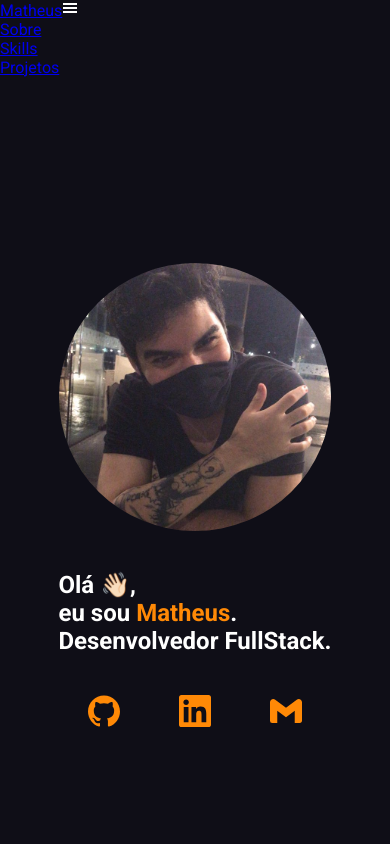
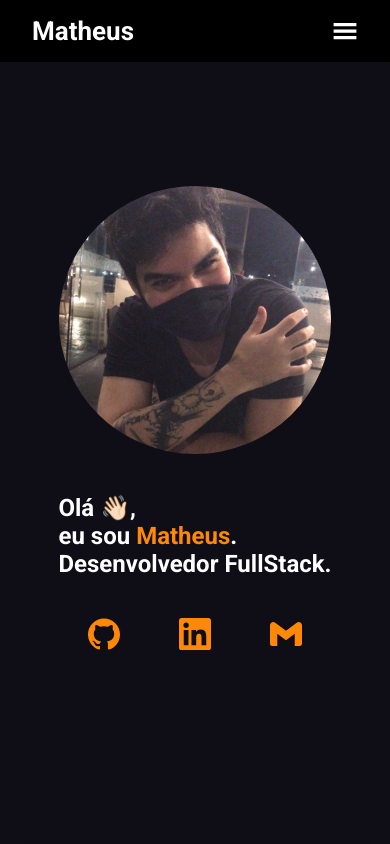
Before and after one commit to matheusg18/matheusg18.github.io, a React (Create React App) app: page / in a window 390 px wide. Shown: the top 844 px of the page. Built offline with nearby package versions, Linux system fonts and the light colour scheme.

Commit message:
[Header] adiciona estilos mobile

```diff
--- /dev/null
+++ b/src/components/Header/Header.styles.jsx
@@ -0,0 +1,53 @@
+import styled from 'styled-components';
+
+export const HeaderWrapper = styled.header`
+  z-index: 999;
+  background-color: rgba(0, 0, 0, 0.95);
+  position: fixed;
+  top: 0;
+  left: 0;
+  width: 100%;
+  display: flex;
+  align-items: center;
+  justify-content: space-between;
+
+  & a {
+    color: ${({ theme }) => theme.color.font};
+    text-decoration: none;
+  }
+`;
+
+export const MyName = styled.a`
+  font-size: 26px;
+  font-weight: 700;
+  display: block;
+  padding: ${({ theme }) => theme.space(2)} ${({ theme }) => theme.space(4)};
+`;
+
+export const MobileMenuContainer = styled.div`
+  padding: ${({ theme }) => theme.space(2)} ${({ theme }) => theme.space(4)} ${({ theme }) => theme.space(1.25)} ${({ theme }) => theme.space(4)};
+  font-size: 26px;
+`;
+
+export const HeaderNav = styled.nav`
+  position: absolute;
+  z-index: -1;
+  width: 100%;
+  top: 62px;
+  transform: ${({ show }) => (show ? 'translateY(0)' : 'translateY(-150%)')};
+  background-color: inherit;
+  transition: transform 200ms ease-out;
+
+  & > ul {
+    list-style: none;
+    display: flex;
+    flex-flow: column nowrap;
+    align-items: center;
+    gap: ${({ theme }) => theme.space(3)};
+    padding: ${({ theme }) => theme.space(2)} 0 ${({ theme }) => theme.space(4)} 0;
+    font-size: 18px;
+    font-weight: 700;
+  }
+`;
+
+export const asd = 2;
--- a/src/components/Header/index.jsx
+++ b/src/components/Header/index.jsx
@@ -1,8 +1,15 @@
 import React, { useEffect, useState } from 'react';
 import { GiHamburgerMenu } from 'react-icons/gi';
+import {
+  HeaderNav,
+  HeaderWrapper,
+  MobileMenuContainer,
+  MyName,
+} from './Header.styles';
 
 function Header() {
   const [showMobileButton, setShowMobileButton] = useState(true);
+  const [showMobileNav, setShowMobileNav] = useState(false);
 
   const showButton = () => {
     if (window.innerWidth <= 700) {
@@ -19,9 +26,14 @@ function Header() {
   window.addEventListener('resize', showButton);
 
   return (
-    <header>
-      <a href="#top">Matheus</a>
-      {showMobileButton && <GiHamburgerMenu />}
+    <HeaderWrapper>
+      <MyName href="#top">Matheus</MyName>
+      {showMobileButton && (
+        <MobileMenuContainer onClick={() => setShowMobileNav((prev) => !prev)}>
+          <GiHamburgerMenu data-testid="mobile-menu" />
+        </MobileMenuContainer>
+      )}
+      <HeaderNav show={showMobileNav && showMobileButton}>
         <ul>
           <li>
             <a href="#sobre">Sobre</a>
@@ -33,7 +45,8 @@ function Header() {
             <a href="#projetos">Projetos</a>
           </li>
         </ul>
-    </header>
+      </HeaderNav>
+    </HeaderWrapper>
   );
 }
 
```
Lines whose indentation alone changed are shown as unchanged.
